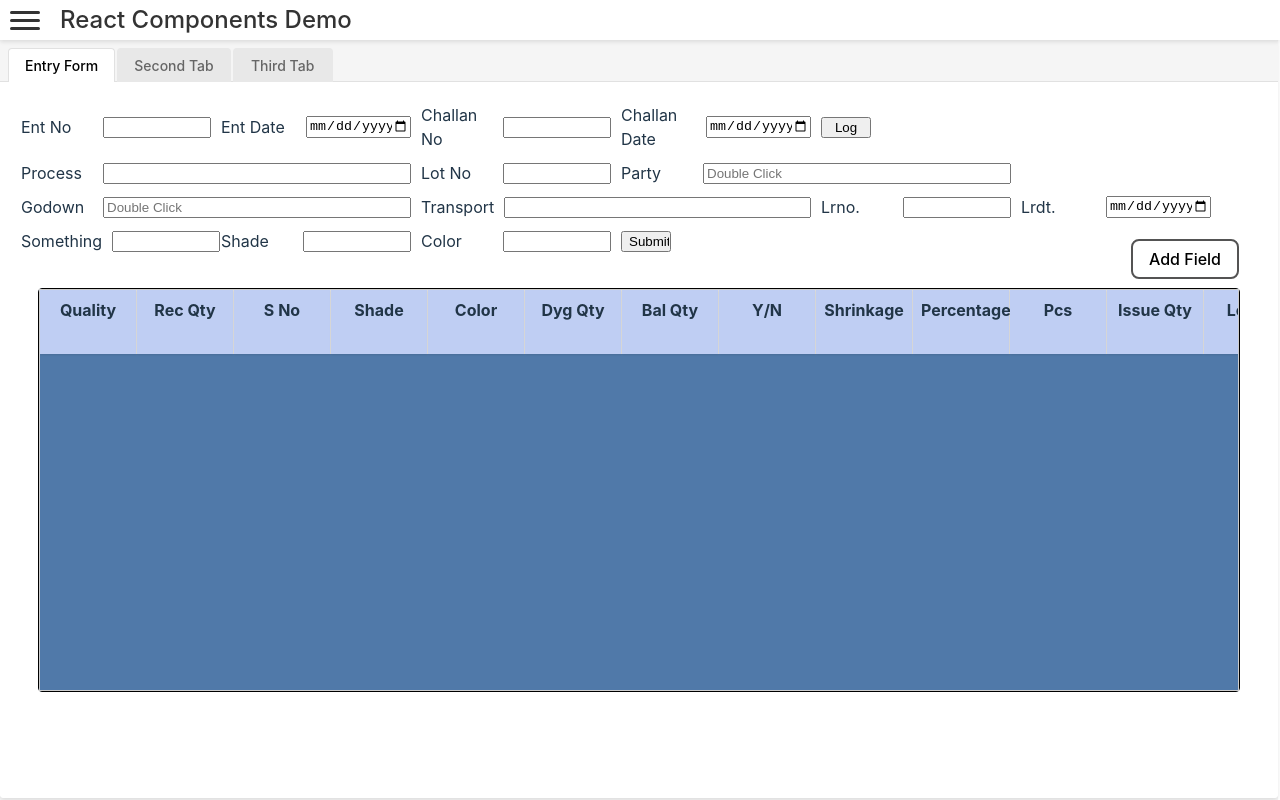
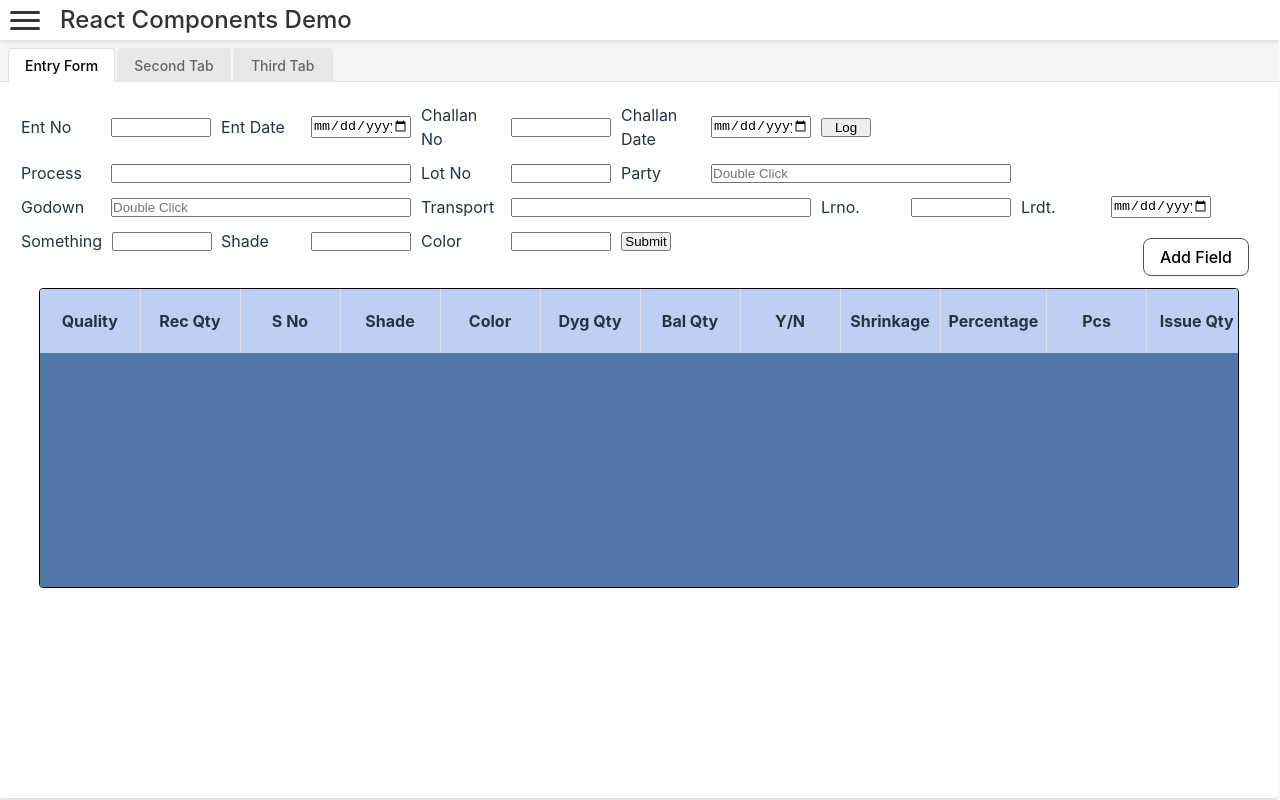
Before and after one commit to d-machine/ais-react, a React (Vite) app: page / in a window 1280 px wide. Built offline with nearby package versions, Linux system fonts and the light colour scheme.

Commit message:
Apply Grid using <table>

```diff
--- a/src/components/Table/Table.module.css
+++ b/src/components/Table/Table.module.css
@@ -1,46 +1,80 @@
-.tableContainer {
+* {
+    margin: 0;
+    padding: 0;
+    box-sizing: border-box;
+  }
+
+  .tableWrapper {
     width: 1200px;
     margin: 30px auto;
     position: relative;
-    border: solid 1px black;
+  }
+
+  .tableContainer {
+    height: 300px;
+    border: 1px solid black;
     border-radius: 4px;
     background-color: rgb(80, 121, 169);
+    overflow: auto;
   }
 
   .addButton {
     position: absolute;
-    right: 0px;
+    right: -10px;
     top: -50px;
     z-index: 100;
-    border: solid 2px rgb(84, 83, 83);
+    border: 1px solid rgb(84, 83, 83);
     background-color: white;
     padding: 8px 16px;
     cursor: pointer;
   }
 
   .table {
-    border: 1px solid #ccc;
-    max-height: 400px;
-    height: 400px;
-    overflow-y: auto;
-    overflow-x: auto;
-    position: relative;
+    width: 100%;
+    border-collapse: collapse;
+  }
+
+  .headerRow {
+    position: sticky;
+    top: 0;
+    z-index: 10;
+    background: #bfcef3;
+  }
+
+  .headerCell {
+    padding: 8px;
+    border-right: 1px solid #ddd;
+    background-color: #bfcef3;
+    text-align: center;
+    box-shadow: 0px 1px 2px rgba(0, 0, 0, 0.1);
   }
 
   .tableBody {
-    display: flex;
-    flex-direction: column;
+    display: block;
   }
 
-.table::-webkit-scrollbar {
-    height: 10px;
+  .row {
+    display: table-row;
+    border-bottom: 1px solid #eee;
   }
 
-.table::-webkit-scrollbar-thumb {
-    background: #bbb;
-    border-radius: 4px;
+  .cell {
+    padding: 8px;
+    border-right: 1px solid rgb(186, 186, 222);
+    background-color: white;
+    overflow: hidden;
+    white-space: nowrap;
+    text-overflow: ellipsis;
   }
 
-.table::-webkit-scrollbar-track {
-    background: #f1f1f1;
+  .cell:hover {
+    background-color: rgb(167, 167, 228);
   }
+
+  .cellLeft {
+    text-align: left;
+  }
+
+  .cellRight {
+    text-align: right;
+  }
--- a/src/components/Table/Table.tsx
+++ b/src/components/Table/Table.tsx
@@ -1,26 +1,27 @@
-import  { useState } from "react";
-import TableHeader from "./TableHeader";
-import TableRow from "./TableRow";
+import { useState } from "react";
+import clsx from 'clsx';
+import styles from "./Table.module.css";
 import ModalForm from "./Modal";
-import styles from "./Table.module.css";
 
-interface TableConfig {
-  section: string;
-  width: string;
-  fields: {
+// Type Definitions
+interface Field {
   name: string;
   type: string;
   label: string;
   minColumnWidth: string;
   width: string;
-  }[];
 }
 
+interface TableConfig {
+  section: string;
+  width: string;
+  fields: Field[];
+}
 
-const tableConfig: TableConfig = {
+const TABLE_CONFIG: TableConfig = {
   section: "table-grid",
   width: "1200px",
-  fields :[
+  fields: [
     { name: "quality", type: "text", label: "Quality", minColumnWidth: "100px", width: "200px" },
     { name: "Recqty", type: "number", label: "Rec Qty", minColumnWidth: "100px", width: "150px" },
     { name: "Sno", type: "number", label: "S No", minColumnWidth: "100px", width: "100px" },
@@ -37,43 +38,61 @@ const tableConfig: TableConfig = {
     { name: "barcodeno", type: "number", label: "Barcode No", minColumnWidth: "100px", width: "150px" },
     { name: "Rack", type: "text", label: "Rack", minColumnWidth: "100px", width: "150px" }
   ]
+};
+export default function Table() {
+  const [isModalOpen, setIsModalOpen] = useState(false);
+  const [rows, setRows] = useState<{ [key: string]: string | number }[]>([]);
 
-};
-
-export default function Table() {
-
-
-
-  const [isModalOpen, setIsModalOpen] = useState(false);
-
-const [rows, setRows] = useState<
-    { [key: string]: string | number }[]
-  >([]);
-
-
-  const handleAddRow = (newRow: { [key: string]: string | number }) => {
-    setRows([...rows, newRow]);
+  const handleAddRow =(newRow: { [key: string]: string | number }) => {
+    setRows(prevRows => [...prevRows, { ...newRow, id: Date.now() }]);
   };
 
   return (
-    <div className={styles.tableContainer}>
-      <button className={styles.addButton} onClick={() => setIsModalOpen(true)}>
+    <div className={styles.tableWrapper}>
+      <button
+        className={styles.addButton}
+        onClick={() => setIsModalOpen(true)}
+      >
         Add Field
       </button>
-      <div className={styles.table}>
-        <TableHeader fields={tableConfig.fields} />
 
-        <div className={styles.tableBody}>
-          {rows.map((row) => (
-            <TableRow key={row.id} data={row} fields={tableConfig.fields} />
+      <div className={styles.tableContainer}>
+        <table className={styles.table}>
+        <thead>
+      <tr className={styles.headerRow}>
+        {TABLE_CONFIG.fields.map((field) => (
+          <th
+            key={field.name}
+            className={styles.headerCell}
+            style={{ minWidth: field.minColumnWidth }}
+          >
+            {field.label}
+          </th>
         ))}
-        </div>
-      </div>
+      </tr>
+    </thead>
+          <tbody>
+            {    rows.map((row) => (
+      <tr key={row.id} className={styles.row}>
+        {TABLE_CONFIG.fields.map((field) => (
+          <td
+            key={field.name}
+            className={clsx(
+              styles.cell,
+              field.type === 'number' ? styles.cellRight : styles.cellLeft
+            )}
+          >
+            {row[field.name]}
+          </td>
+        ))}
+      </tr>
+    ))}
+          </tbody>
+        </table>
+
         {isModalOpen && (
           <ModalForm
-
-        fields={tableConfig.fields}
-
+            fields={TABLE_CONFIG.fields}
             onClose={() => setIsModalOpen(false)}
             onAdd={(newRow) => {
               handleAddRow(newRow);
@@ -82,5 +101,6 @@ const [rows, setRows] = useState<
           />
         )}
       </div>
+    </div>
   );
 }
```
Also changed, not shown: src/components/Table/TableHeader.tsx (+0 -17 lines), src/components/Table/TableRow.tsx (+0 -38 lines). Lines whose indentation alone changed are shown as unchanged.
